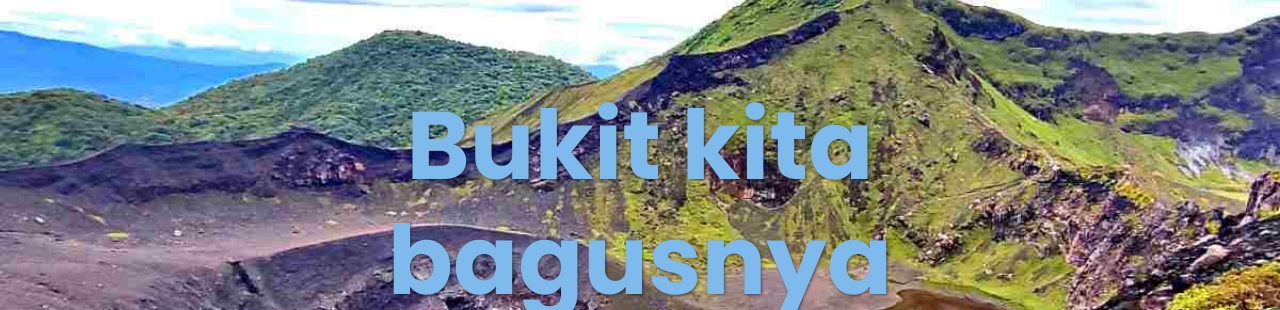
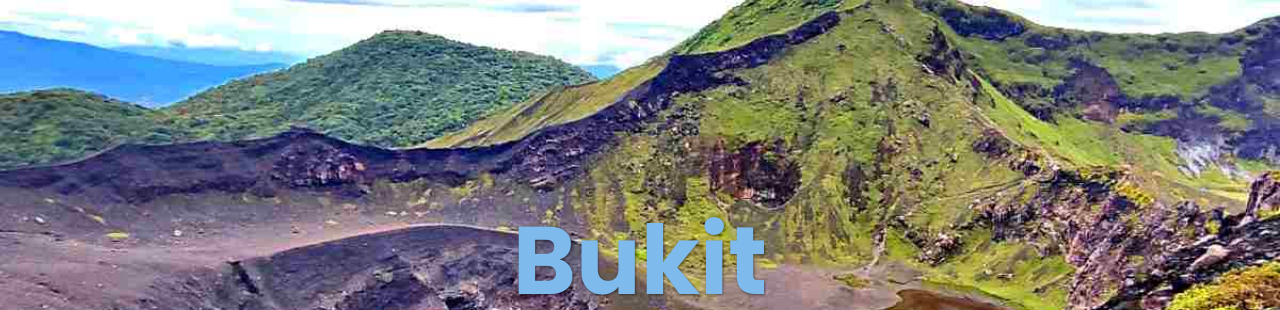
Before and after one commit to PatrikGalihAdiParananda/BengkuluVibes, a plain HTML site: page Wisata/Bukit/bukit.html in a window 1280 px wide. Shown: the part 74-384 px from the top of the page. Drawn offline with nearby package versions, Linux system fonts and the light colour scheme; a script that the page names is missing.

Commit message:
Ganti tuliasan bukit

```diff
--- a/Wisata/Bukit/bukit.html
+++ b/Wisata/Bukit/bukit.html
@@ -56,7 +56,7 @@
           <div class="row text-center">
             <div class="col">
               <h1 class="poppinsbold">
-                <font color="#7ebaeb">Bukit kita bagusnya seperti</font>
+                <font color="#7ebaeb">Bukit </font>
               </h1>
             </div>
             <div class="col">
```
